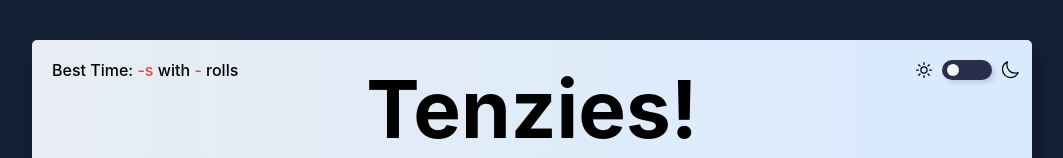
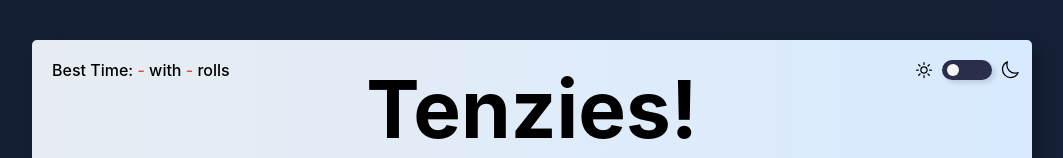
Before and after one commit to gunblade6/tenzies, a React (Vite) app: page / in a window 1280 px wide. Shown: the top 158 px of the page, without its empty margins (108-1171 px from the left). Built offline with nearby package versions, Linux system fonts and the light colour scheme.

Commit message:
fixed s only shows when theres a number

```diff
--- a/src/App.jsx
+++ b/src/App.jsx
@@ -260,7 +260,9 @@ function App() {
       </p> */}
       <p className="displayScore bestTime" style={darkStyle}>
         Best Time:{" "}
-        <span>{bestTime[dicesNum] === 1000 ? "-" : bestTime[dicesNum]}s</span>{" "}
+        <span>
+          {bestTime[dicesNum] === 1000 ? "-" : bestTime[dicesNum] + "s"}
+        </span>{" "}
         with{" "}
         <span>
           {bestTimeRelative[dicesNum] === 1000
```
Also changed, not shown: 3 other files (tests, documents, lock files or other folders).
